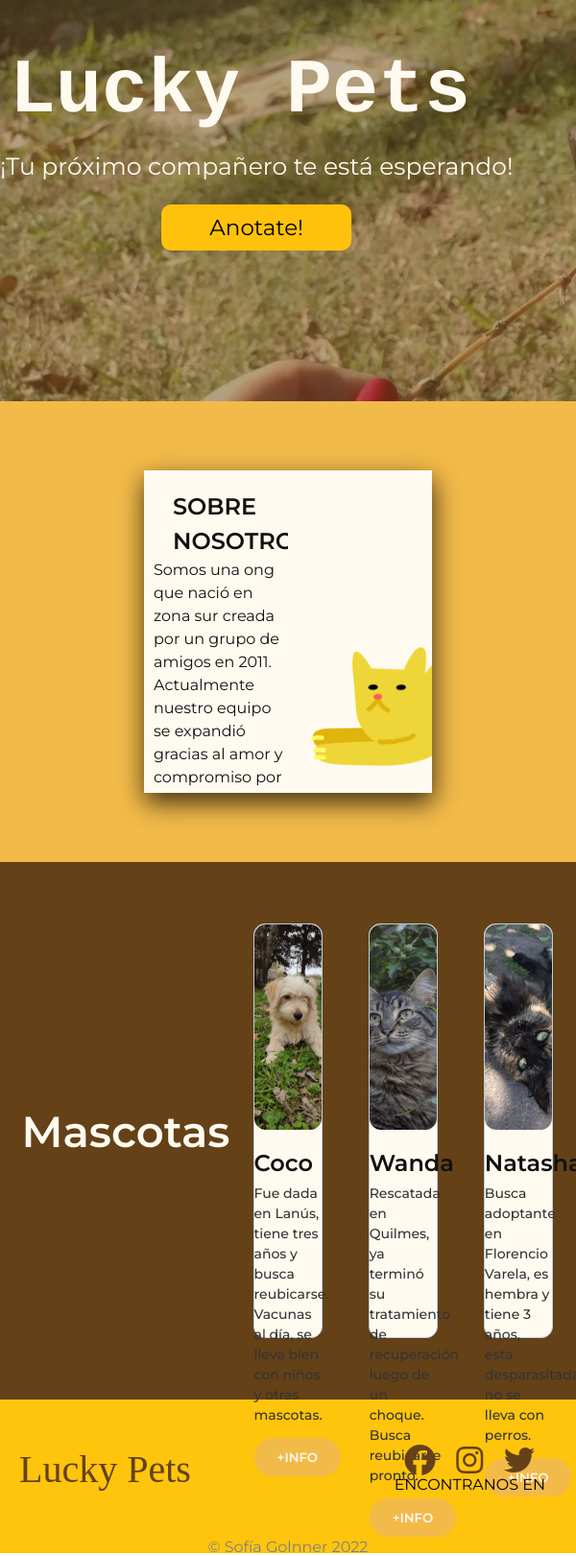
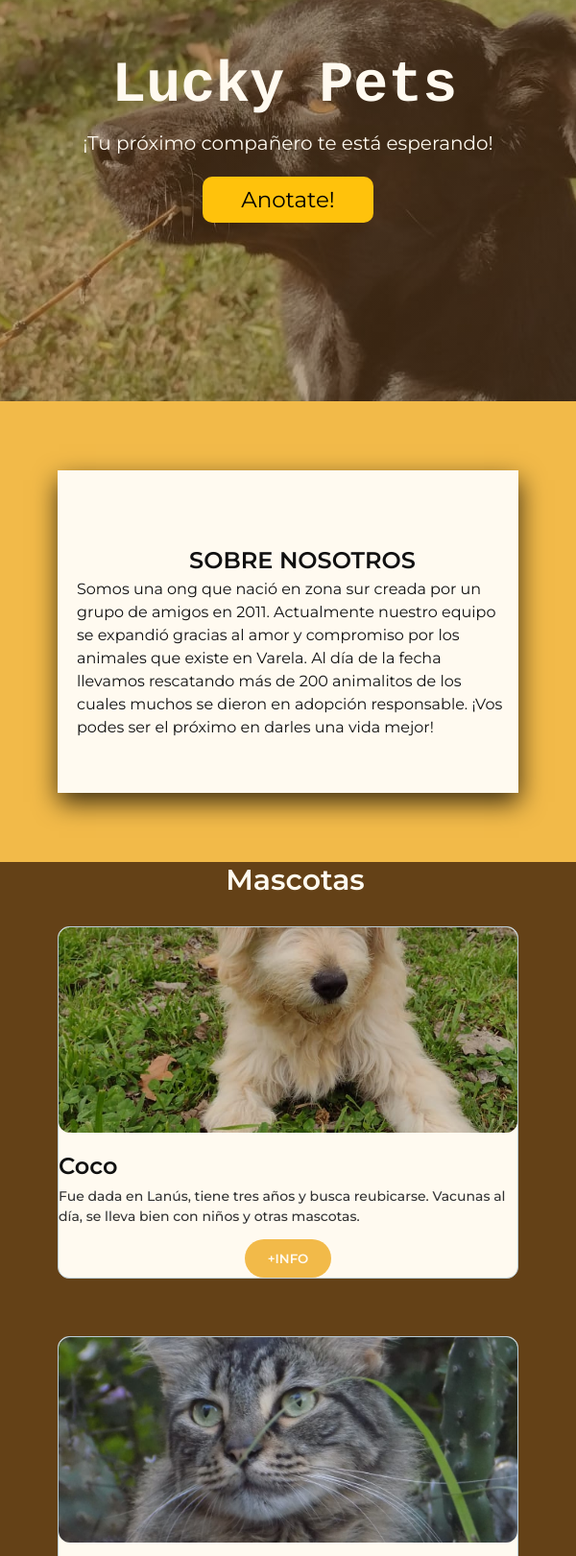
Before and after one commit to sofgln/luckypetsproyect, a plain HTML site: page index.html in a window 600 px wide. Shown: the part 236-1857 px from the top of the page at 96% size. Drawn offline with Linux system fonts and the light colour scheme; a web font is replaced by a local one.

Commit message:
responsive celus

```diff
--- a/index.css
+++ b/index.css
@@ -29,6 +29,16 @@ body{
     margin: 0px;
 
 
+}
+.checkbtn{
+    font-size: 40px;
+    color: #FFFAF0;
+    cursor: pointer;
+    display: none;
+}
+
+#check{
+    display: none;
 }
 
 .logo{
@@ -86,7 +96,7 @@ body{
      border: none;
      font-size: 40px;
      padding: 0 20px;
-     display: none;
+
  }
 
  .maincontainer{
@@ -332,6 +342,8 @@ body{
          background-color:rgb(255, 196, 12);
          display: flex;
          flex-direction: column;
+         margin-bottom: 0;
+         padding-bottom: 0;
 
 
 
@@ -444,10 +456,76 @@ body{
 
         }
         .footer{
-            height: 15vh;
+            height: 20vh;
         }
 
 
 
 
     }
+    /*medium devices*/
+    @media only screen and (min-width: 600px) and (max-width: 767px) {
+
+
+        main{
+            background-position: center;
+        }
+        h1{
+            font-size: 60px;
+            margin-top: 0;
+            margin-left: 30px;
+        }
+        .text{
+            font-size: 20px;
+        }
+
+        .btn{
+            padding: 10px 40px;
+        }
+        .maincontainer{
+            justify-content: center;
+            align-items: center;
+        }
+        .elementos{
+            align-items: center;
+        }
+
+        .uscontainer{
+            width: 80%;
+        }
+
+        .gato{
+            display: none;
+        }
+
+        .textus {
+            padding: 0 10px;
+            display: flex;
+            flex-direction: column;
+            justify-content: center;
+            width: 100%;
+            line-height: 1.5;
+            align-items: center;
+        }
+
+        h3{
+            font-size: 30px;
+        }
+        .galeria{
+            height: 180vh;
+            flex-direction: column;
+        }
+
+        .containercards{
+            flex-direction: column;
+        }
+        .card {
+            margin: 30px;
+            background-color: #FFFAF0;
+            border: 1px solid #bacdd8;
+            border-radius: 12px;
+            width: 80%;
+            height: 50%;
+        }
+
+    }
--- a/index.html
+++ b/index.html
@@ -12,10 +12,12 @@
 <body>
     <header id="inicio" class="header">
         <nav class="nav">
-            <button class="nav-toggle">
-                <i class="fas fa-bars"></i>
-            </button>
+
+
+
             <a href="#inicio" class="logo">Lucky Pets</a>
+            <input type="checkbox" id="check">
+            <label for="check" class="checkbtn">  <i class="fas fa-bars"></i></label>
             <ul class="nav-menu">
                 <li class="nav-menu-item"><a href="#nosotros" class="nav-menu-link">Nosotros</a></li>
                 <li class="nav-menu-item"><a href="#mascotas" class="nav-menu-link">Mascotas</a></li>
@@ -25,6 +27,9 @@
 
 
             </ul>
+
+
+
 
         </nav>
         <main  class="maincontainer">
@@ -38,6 +43,7 @@
                 </div>
 
             </div>
+
 
 
         </main>
```
